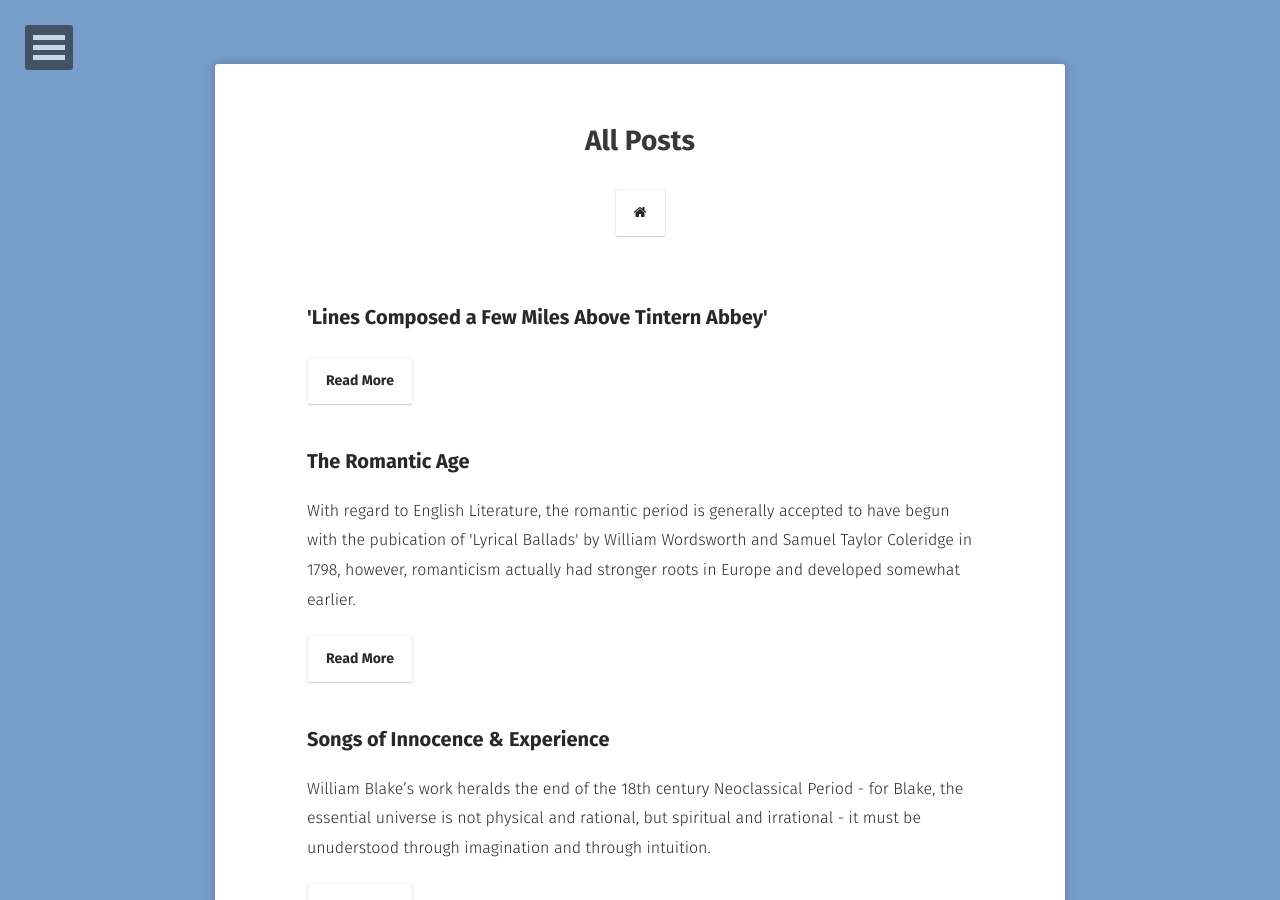
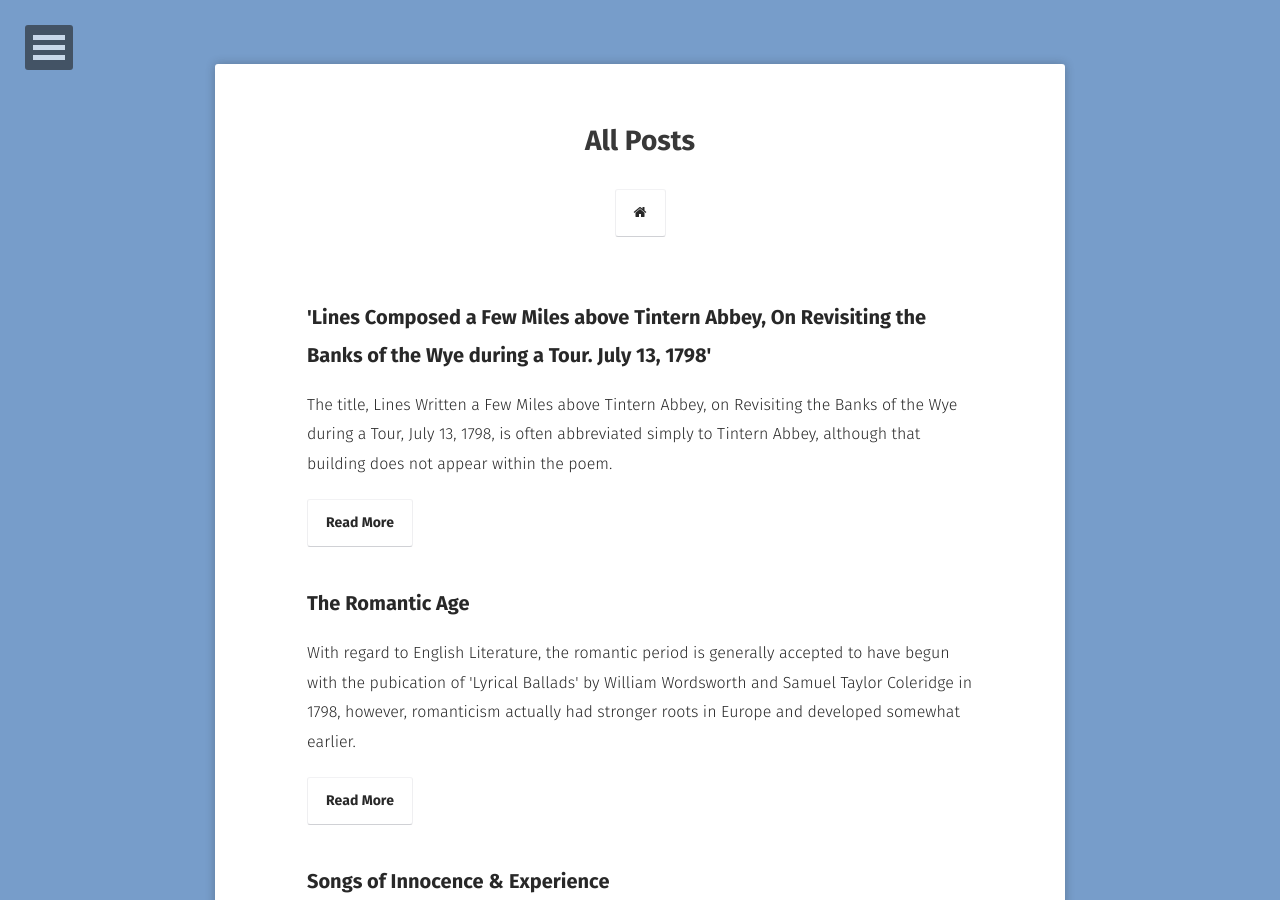
Before and after one commit to EthenStrine/site, a Jekyll site: the page built from posts/index.md, in a window 1280 px wide and 900 px high. Built offline with Jekyll 4.4.1, drawn with Linux system fonts in a browser that asks for light colours; some web fonts are replaced.

Commit message:
Update 2019-03-18-wordsworth.md

```diff
--- a/_posts/2019-03-18-wordsworth.md
+++ b/_posts/2019-03-18-wordsworth.md
@@ -1,13 +1,15 @@
 ---
 layout: post
-title:  "'Lines Composed a Few Miles Above Tintern Abbey'"
+title:  "'Lines Composed a Few Miles above Tintern Abbey, On Revisiting the Banks of the Wye during a Tour. July 13, 1798'"
 date:   2019-03-18
-excerpt: ""
-feature:
+excerpt: "The title, Lines Written a Few Miles above Tintern Abbey, on Revisiting the Banks of the Wye during a Tour, July 13, 1798, is often abbreviated simply to Tintern Abbey, although that building does not appear within the poem."
+feature: https://www.mtholyoke.edu/courses/rschwart/hist256/wordsworth/tintern09.jpg
 tag:
 - English
 - Notes
 - Wordsworth
 - Historical
-comments: true)
+comments: true
 ---
+
+This famous poem is of a type called by some the *"meditative poem"*, used frequently by Romantics - it begins with an observation of the **outside world**, moves quickly to an **internal meaning**, and ends back in the outer world again.
```
